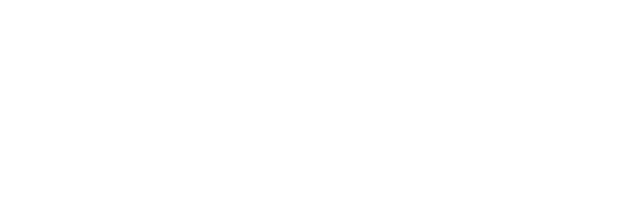
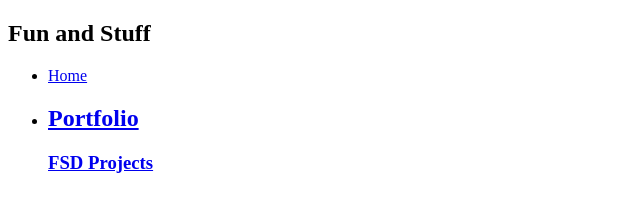
Before and after one commit to ernelljohnson-tech/ernelljohnson-tech.github.io, a plain HTML site: page portfolio.html in a window 1280 px wide. Shown: the whole page, without its empty margins (0-640 px from the left). Drawn offline with Linux system fonts and the light colour scheme.

Commit message:
worked on website

```diff
--- a/portfolio.html
+++ b/portfolio.html
@@ -0,0 +1,38 @@
+<!DOCTYPE html>
+<html>
+  <head>
+    <title>Fun and Stuff</title>
+  </head>
+
+  <body>
+    <!-- All content goes here -->
+    <div id="all-contents">
+      <nav>
+<h1>Fun and Stuff</h1>
+<ul id="nav-ul">
+  <li class="nav-ul">
+    <a href="index.html">Home</a>
+    </li>
+    <li class="nav-li">
+      <a href="portfolio.html>Portfolio</a>
+    </li>
+  </ul>
+</nav>
+
+  </ul>
+
+      </nav>
+
+      <main>
+        <div class="content">
+          <h1>Portfolio</h1>
+          <h3>FSD Projects</h3>
+          <ul id="portfolio">
+
+          </ul>
+
+        </div>
+      </main>
+    </div>
+  </body>
+</html>
```
Also changed, not shown: index.html (+1 -1 lines).
